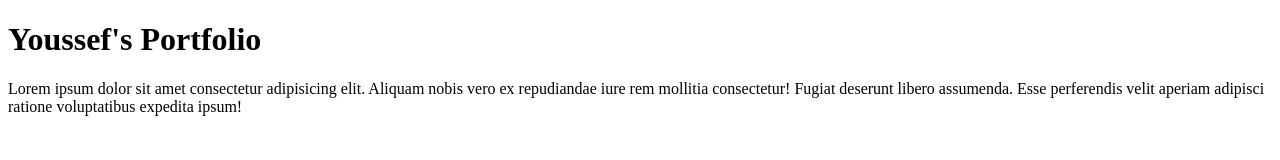
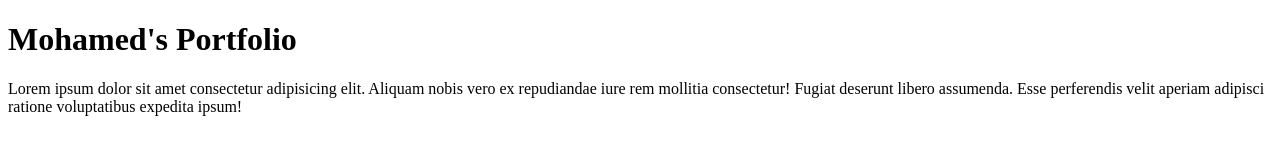
Before and after one commit to mohamedbiralipro/portfolio-v0, a plain HTML site: page index.html in a window 1280 px wide. Drawn offline with Linux system fonts and the light colour scheme.

Commit message:
Fix my name

```diff
--- a/index.html
+++ b/index.html
@@ -8,7 +8,7 @@
 <body>
     <!-- First commit -->
     <h1>
-        Youssef's Portfolio
+        Mohamed's Portfolio
     </h1>
     <p>Lorem ipsum dolor sit amet consectetur adipisicing elit. Aliquam nobis vero ex repudiandae iure rem mollitia consectetur! Fugiat deserunt libero assumenda. Esse perferendis velit aperiam adipisci ratione voluptatibus expedita ipsum!</p>
 </body>
```
